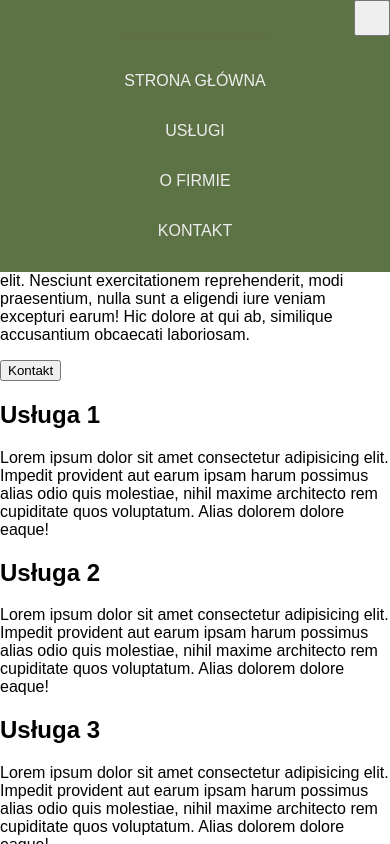
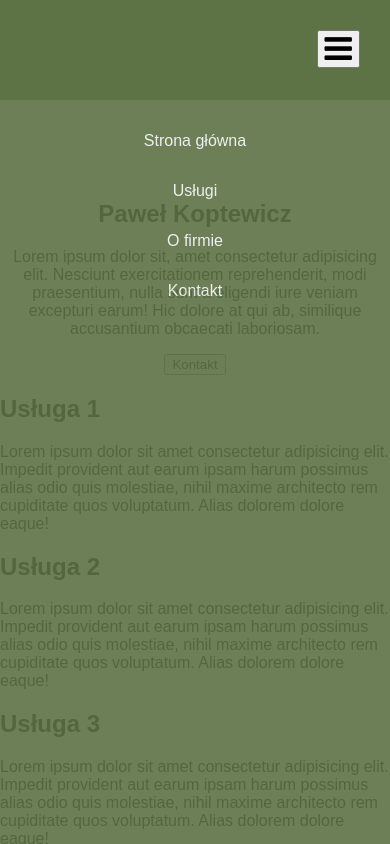
Before and after one commit to mkoptewicz/uslugi-lesne, a plain HTML site: page index.html in a window 390 px wide. Both pictures are taken after a click on the button "open navigation". Shown: the top 844 px of the page. Drawn offline with Linux system fonts and the light colour scheme.

Commit message:
change mobile menu

```diff
--- a/index.html
+++ b/index.html
@@ -4,17 +4,18 @@
     <meta charset="UTF-8" />
     <meta name="viewport" content="width=device-width, initial-scale=1.0" />
     <title>Usługi leśne - Paweł Koptewicz</title>
+    <link
+      rel="stylesheet"
+      href="https://cdnjs.cloudflare.com/ajax/libs/font-awesome/4.7.0/css/font-awesome.min.css"
+    />
     <link rel="stylesheet" href="styles.css" />
   </head>
   <body>
     <header>
       <div class="container">
         <button class="nav-toggle" aria-label="open navigation">
-          <span class="hamburger"></span>
+          <i class="fa fa-bars"></i>
         </button>
-        <a href="#" class="logo"
-          ><div logo__wrapper><img src="src/logo.jpeg" alt="" /></div
-        ></a>
         <nav class="nav">
           <ul class="nav__list">
             <li class="nav__item">
@@ -30,14 +31,16 @@
       </div>
     </header>
     <section class="hero">
+      <div class="hero__text">
         <h1>Paweł Koptewicz</h1>
         <p>
           Lorem ipsum dolor sit, amet consectetur adipisicing elit. Nesciunt
           exercitationem reprehenderit, modi praesentium, nulla sunt a eligendi
-        iure veniam excepturi earum! Hic dolore at qui ab, similique accusantium
-        obcaecati laboriosam.
+          iure veniam excepturi earum! Hic dolore at qui ab, similique
+          accusantium obcaecati laboriosam.
         </p>
         <button>Kontakt</button>
+      </div>
     </section>
     <main>
       <section class="services">
--- a/main.js
+++ b/main.js
@@ -1,4 +1,7 @@
 const btn = document.querySelector(".nav-toggle");
 const nav = document.querySelector(".nav");
-const showNav = () => nav.classList.toggle("nav--visible");
+const showNav = () => {
+  nav.classList.toggle("nav--visible");
+  btn.classList.toggle("active");
+};
 btn.addEventListener("click", showNav);
--- a/styles.css
+++ b/styles.css
@@ -10,45 +10,40 @@ body {
   margin: 0;
   padding: 0;
   font-family: arial;
+  overflow: hidden;
 }
-img {
-  max-width: 100%;
-}
+
 a {
   display: block;
   color: var(--text-light);
 }
 .container {
+  min-height: 100px;
   background-color: var(--dark-green);
-  position: relative;
+}
+
+.fa-bars {
+  font-size: 2rem;
+}
+
+.nav {
   width: 100%;
-  top: 0;
-
-}
-.logo {
-  width: 150px;
-  margin: 0 auto;
-  padding-top: 2rem;
-}
-.nav {
-  /* visibility: hidden; */
-
-  width: 100%;
+  height: 100vh;
+  transform: translateY(-100%);
   position: absolute;
-  top: 40px;
-  transform: translateX(100%);
+  top: 100px;
+  right: 0;
   background-color: var(--dark-green);
-  transition: 0.5s;
+  transition: 0.3s;
 }
 .nav--visible {
   transform: translateX(0);
+  opacity: 0.9;
 }
 
 .nav__list {
-  list-style: none;
   padding: 0;
   text-align: center;
-  text-transform: uppercase;
 }
 
 .nav__link {
@@ -57,7 +52,16 @@ a {
 }
 .nav-toggle {
   position: absolute;
-  top: 0;
-  right: 0;
-  padding: 1rem;
+  top: 30px;
+  right: 30px;
+  z-index: 1;
 }
+.nav-toggle.active {
+}
+.hero {
+  padding-top: 5rem;
+  text-align: center;
+  /* background: url('./src/hero.jpg'); */
+  background-position: center;
+  background-size: cover;
+}
```
Also changed, not shown: 1 other file. Lines whose indentation alone changed are shown as unchanged.
